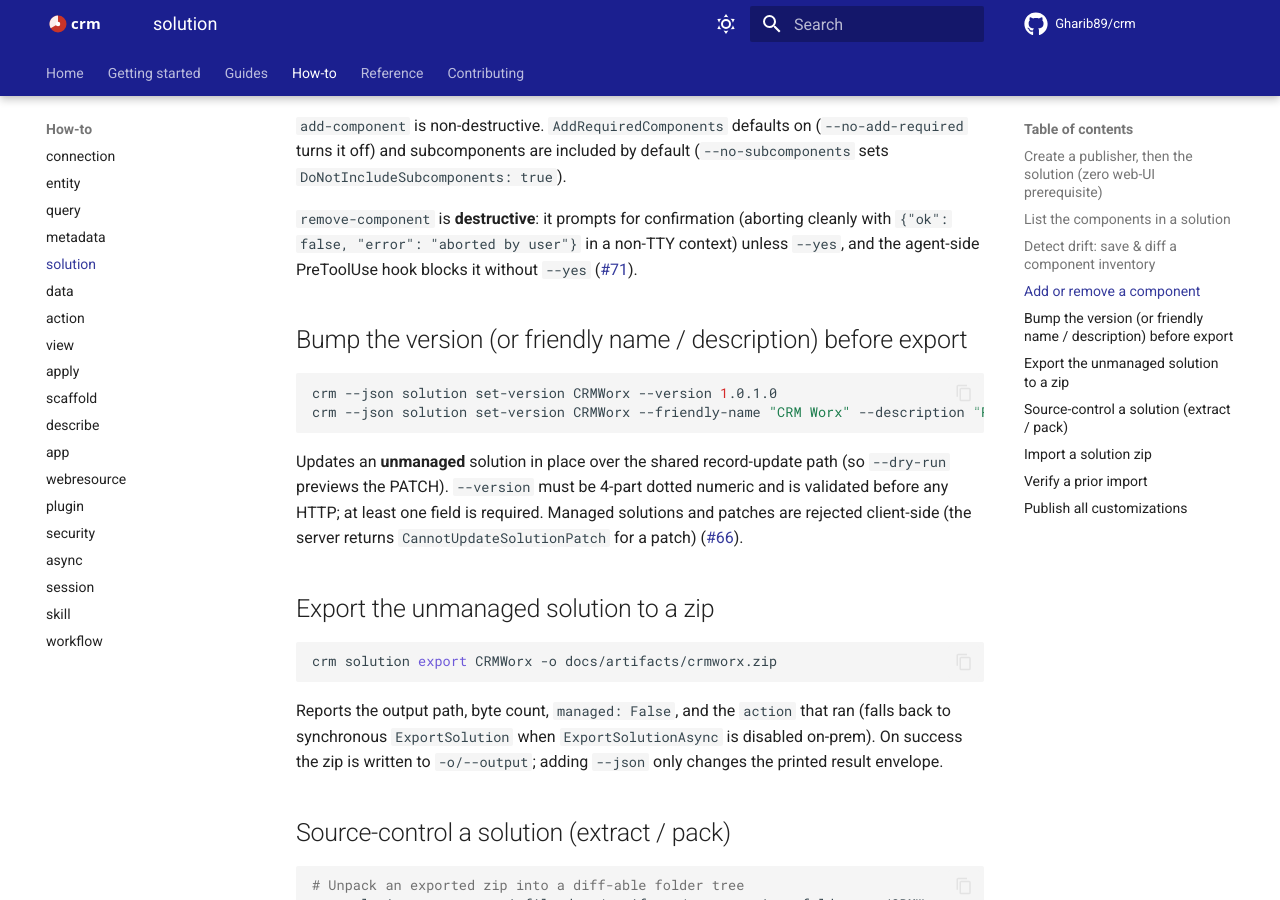
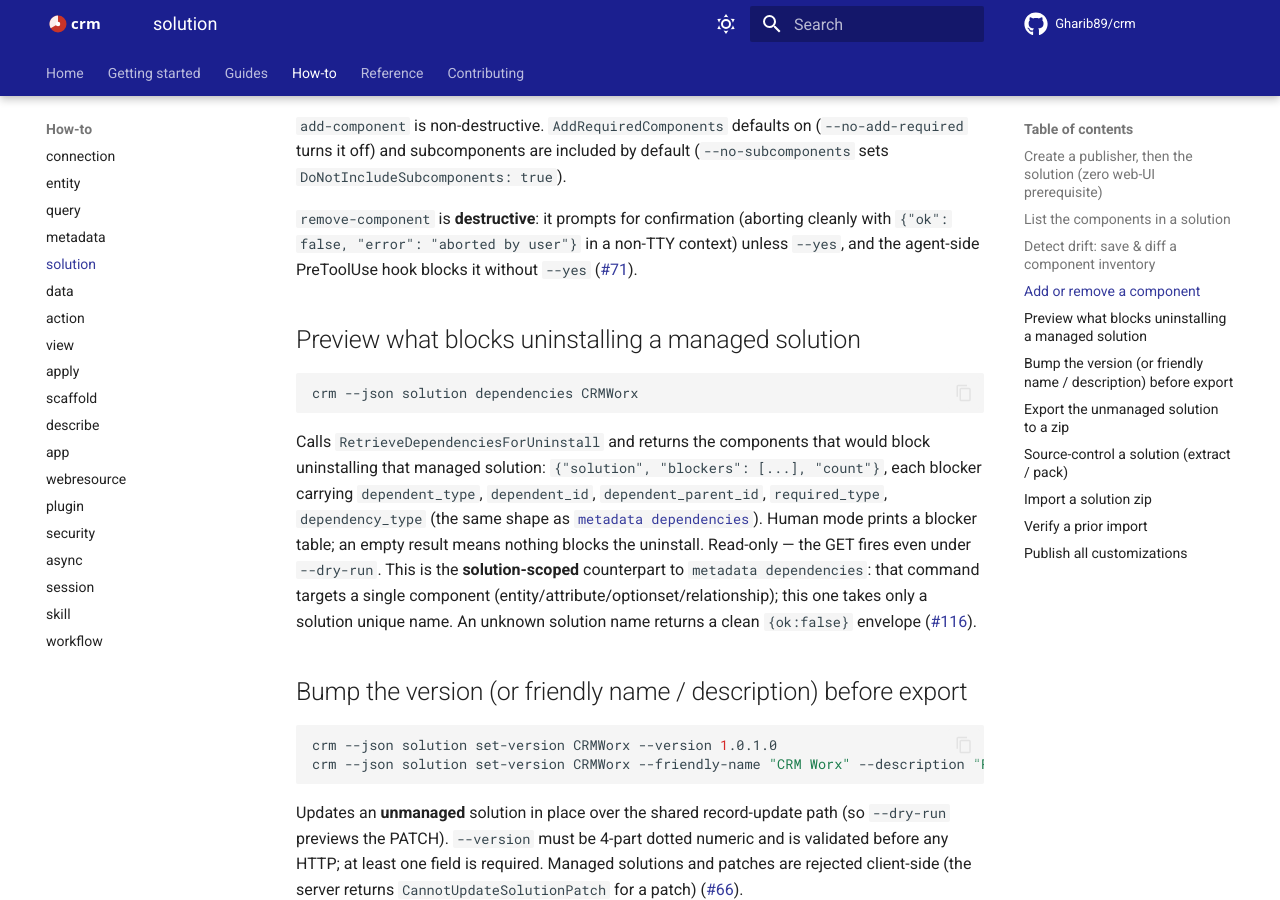
Before and after one commit to Gharib89/crm, an MkDocs documentation site: the page built from docs/how-to/solution.md, in a window 1280 px wide and 900 px high, scrolled down 1581 px. Built offline with MkDocs 1.6.1 and Material for MkDocs 9.7.7, drawn with Linux system fonts in a browser that asks for light colours; comment, search, counter and statistics services are not loaded.

Commit message:
docs(solution): document 'solution dependencies' uninstall-blocker read (#116)
Document the new read-only `crm solution dependencies <unique-name>` command,
the solution-scoped counterpart to `metadata dependencies`, in docs/how-to/solution.md,
the README command-group capability table, and crm/skills/SKILL.md (group table row
plus a how-to example).

Co-Authored-By: Claude Opus 4.8 (1M context) <noreply@anthropic.com>

````diff
--- a/docs/how-to/solution.md
+++ b/docs/how-to/solution.md
@@ -49,6 +49,13 @@ Wrap the `AddSolutionComponent` / `RemoveSolutionComponent` actions. `--type` ta
 `add-component` is non-destructive. `AddRequiredComponents` defaults on (`--no-add-required` turns it off) and subcomponents are included by default (`--no-subcomponents` sets `DoNotIncludeSubcomponents: true`).
 
 `remove-component` is **destructive**: it prompts for confirmation (aborting cleanly with `{"ok": false, "error": "aborted by user"}` in a non-TTY context) unless `--yes`, and the agent-side PreToolUse hook blocks it without `--yes` ([#71](https://github.com/Gharib89/crm/issues/71)).
+
+## Preview what blocks uninstalling a managed solution
+
+```bash
+crm --json solution dependencies CRMWorx
+```
+Calls `RetrieveDependenciesForUninstall` and returns the components that would block uninstalling that managed solution: `{"solution", "blockers": [...], "count"}`, each blocker carrying `dependent_type`, `dependent_id`, `dependent_parent_id`, `required_type`, `dependency_type` (the same shape as [`metadata dependencies`](metadata.md)). Human mode prints a blocker table; an empty result means nothing blocks the uninstall. Read-only — the GET fires even under `--dry-run`. This is the **solution-scoped** counterpart to `metadata dependencies`: that command targets a single component (entity/attribute/optionset/relationship); this one takes only a solution unique name. An unknown solution name returns a clean `{ok:false}` envelope ([#116](https://github.com/Gharib89/crm/issues/116)).
 
 ## Bump the version (or friendly name / description) before export
 
````
Also changed, not shown: README.md (+1 -1 lines), crm/skills/SKILL.md (+14 -1 lines).
